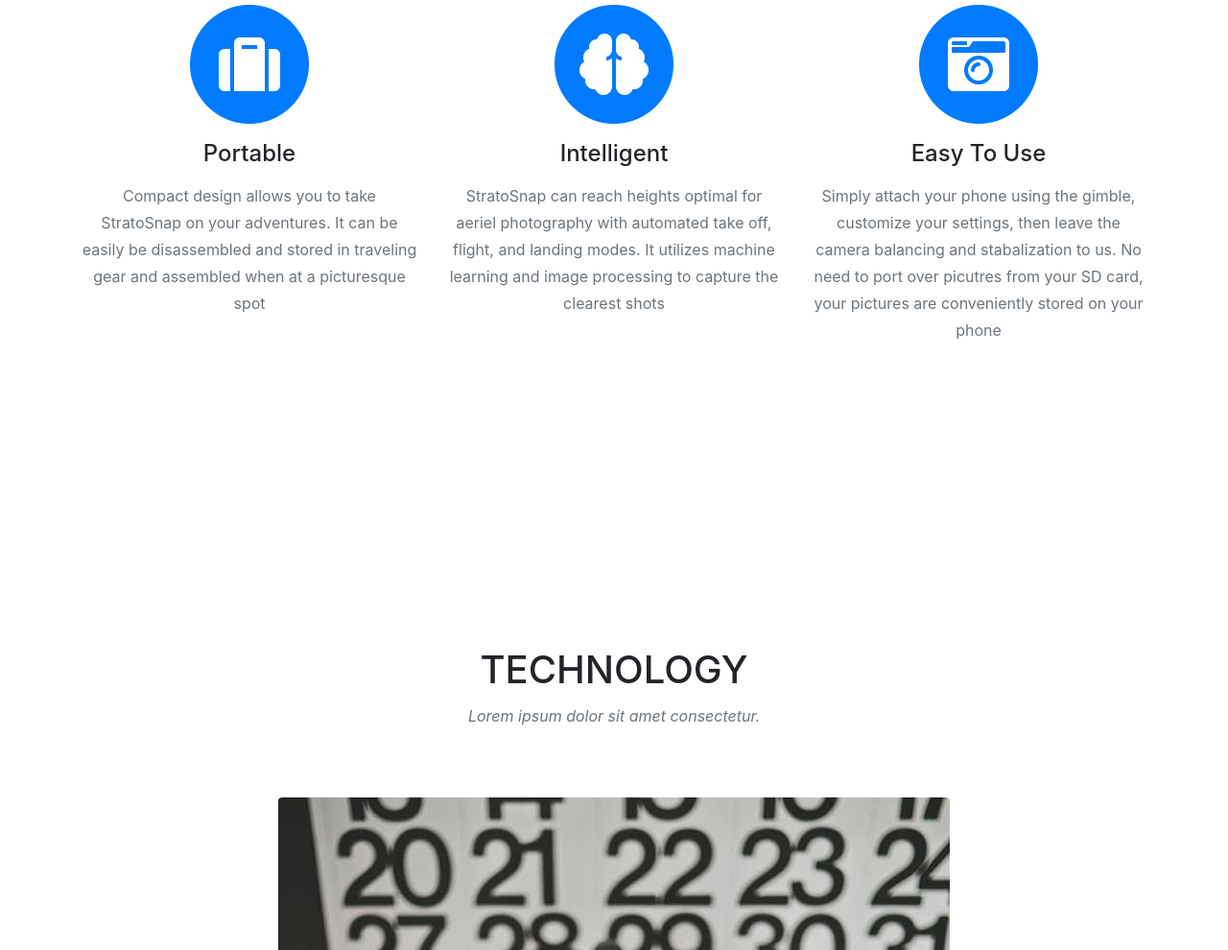
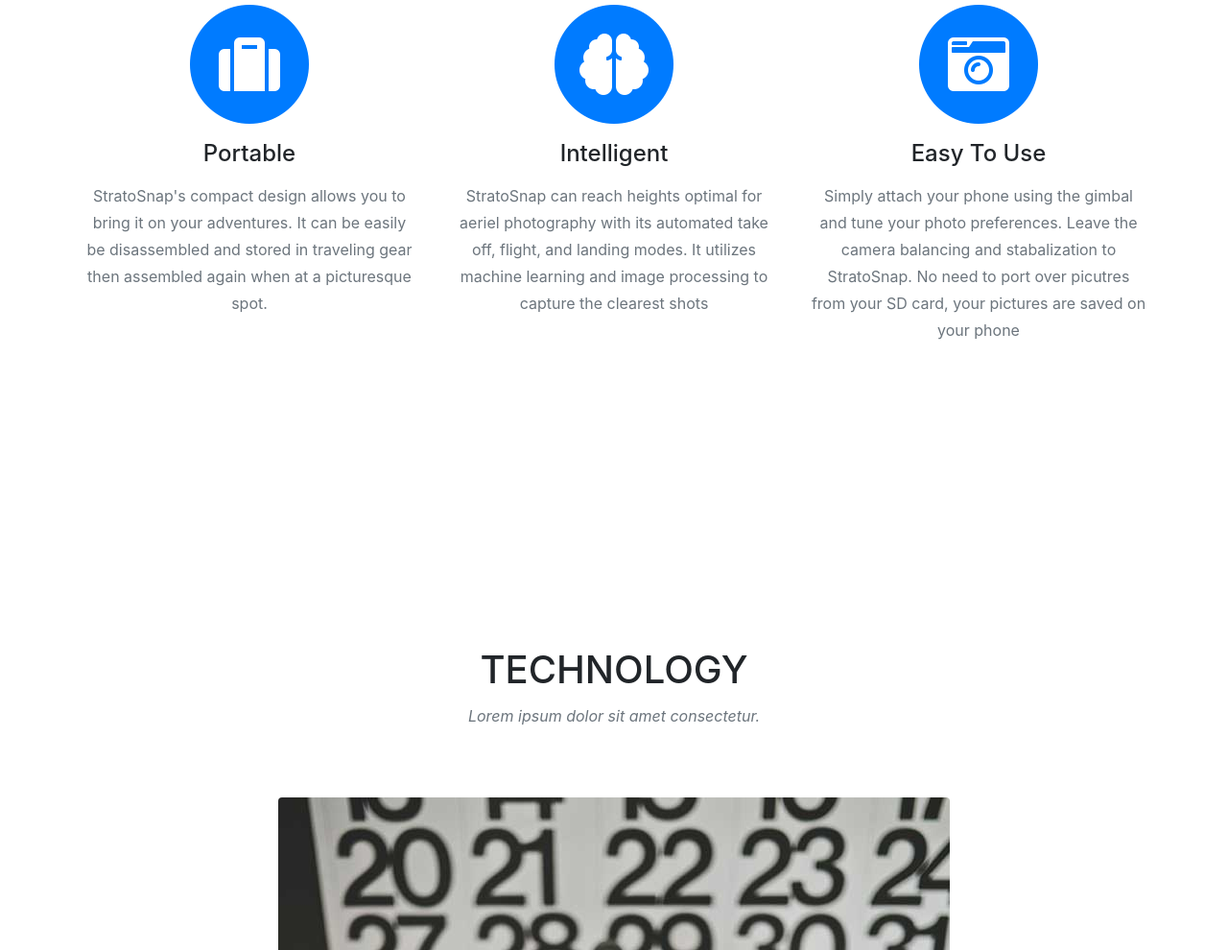
Before and after one commit to Abhir16/StratoSnap-Website, a website with bundled scripts: page index.html in a window 1280 px wide. Shown: the part 971-1961 px from the top of the page at 96% size. Built offline with nearby package versions, Linux system fonts and the light colour scheme; a web font is replaced by a local one.

Commit message:
Fix up about us content

```diff
--- a/index.html
+++ b/index.html
@@ -83,7 +83,7 @@
               <i class="fas fa-suitcase fa-stack-1x fa-inverse"></i>
             </span>
             <h4 class="service-heading">Portable</h4>
-            <p class="text-muted">Compact design allows you to take StratoSnap on your adventures. It can be easily be disassembled and stored in traveling gear and assembled when at a picturesque spot</p>
+            <p class="text-muted">StratoSnap's compact design allows you to bring it on your adventures. It can be easily be disassembled and stored in traveling gear then assembled again when at a picturesque spot.</p>
           </div>
           <div class="col-md-4">
             <span class="fa-stack fa-4x">
@@ -91,7 +91,7 @@
               <i class="fas fa-brain fa-stack-1x fa-inverse"></i>
             </span>
             <h4 class="service-heading">Intelligent</h4>
-            <p class="text-muted">StratoSnap can reach heights optimal for aeriel photography with automated take off, flight, and landing modes. It utilizes machine learning and image processing to capture the clearest shots</p>
+            <p class="text-muted">StratoSnap can reach heights optimal for aeriel photography with its automated take off, flight, and landing modes. It utilizes machine learning and image processing to capture the clearest shots</p>
           </div>
           <div class="col-md-4">
             <span class="fa-stack fa-4x">
@@ -99,7 +99,7 @@
               <i class="fas fa-camera-retro fa-stack-1x fa-inverse"></i>
             </span>
             <h4 class="service-heading">Easy To Use</h4>
-            <p class="text-muted">Simply attach your phone using the gimble, customize your settings, then leave the camera balancing and stabalization to us. No need to port over picutres from your SD card, your pictures are conveniently stored on your phone</p>
+            <p class="text-muted">Simply attach your phone using the gimbal and tune your photo preferences. Leave the camera balancing and stabalization to StratoSnap. No need to port over picutres from your SD card, your pictures are saved on your phone</p>
           </div>
         </div>
       </div>
```
